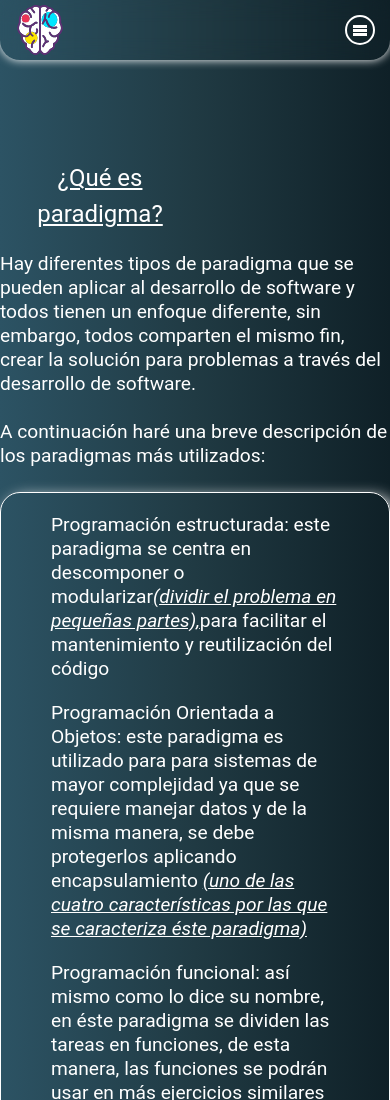
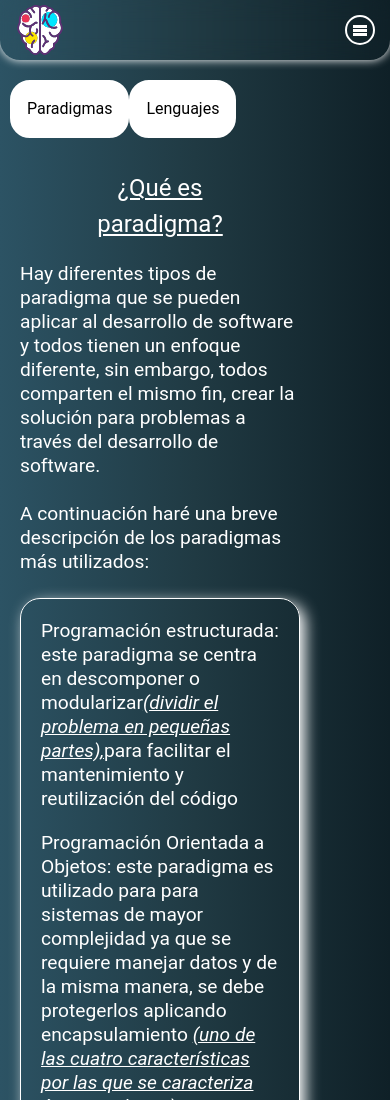
Before and after one commit to julianesp/neurai.dev, a Next.js app: page /blog in a window 390 px wide. Shown: the top 1100 px of the page. Built offline with nearby package versions, Linux system fonts and the light colour scheme.

Commit message:
Posicionando elementos para vistas mobile & desktop

```diff
--- a/src/pages/blog.js
+++ b/src/pages/blog.js
@@ -16,7 +16,6 @@ const blog = () => {
                 <header>
                     <nav>
                         <ul>
-                            {/* <li> */}
                             <Link href="#para" className={styles.enlace}>
                                 Paradigmas
                             </Link>
--- a/src/styles/Blog.module.scss
+++ b/src/styles/Blog.module.scss
@@ -1,13 +1,21 @@
 @import './_heredar.module.scss';
 
 .container {
-  /* @extend .flex__center--column; */
-  /* width: 800px; */
   display: flex;
   justify-content: center;
-  align-items: flex-end;
+  /* align-items: flex-end; */
   flex-direction: column;
   margin: 0 auto;
+}
+
+.container .temas {
+  display: flex;
+  flex-direction: column;
+  align-items: center;
+  justify-content: center;
+  width: 300px;
+  margin: 0 10px;
+  padding: 10px;
 }
 
 .container .temas button h2 {
@@ -26,7 +34,7 @@
   box-shadow: 5px 5px 15px #fff;
 
   margin-bottom: 70px;
-  padding: 10px 50px;
+  padding: 10px 20px;
 }
 
 .container .temas .paradigmas li p {
@@ -70,7 +78,7 @@
   display: flex;
   align-items: center;
   justify-content: center;
-  flex-direction: column;
+  /* flex-direction: column; */
   margin: 0;
   padding: 0 10px 0;
 
@@ -97,3 +105,13 @@
   border-radius: 20px;
   background-color: #fff;
 }
+
+@media screen and (min-width: 768px) {
+  .container {
+    align-items: center;
+  }
+
+  .container .temas {
+    width: 800px;
+  }
+}
```
